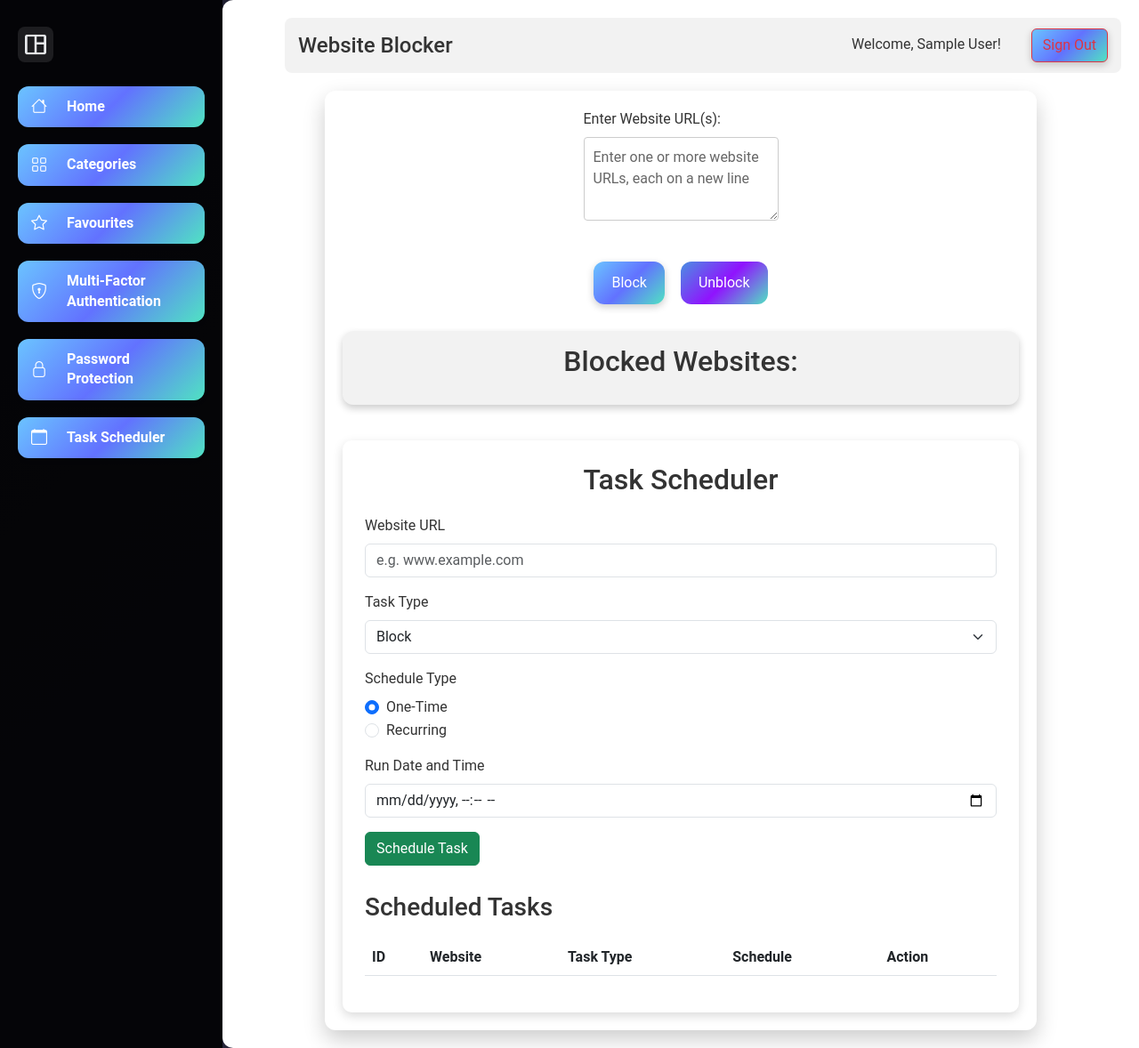
After one commit to Chella23/Project_flask_exe, a Flask app: page /task_schedular in a window 1280 px wide. The commit adds this page. Shown: the whole page at 89% size. Run offline with Flask 3, Linux system fonts and the light colour scheme; the visitor is signed in with stand-in values (Sample User, id 1); lists and menus that the app fills with data are empty; parts of the project's set-up code (start-up, migrations or seed data) failed here and were passed over; some libraries are stand-ins or nearby versions.

Commit message:
your commit is here

```diff
--- a/app/__init__.py
+++ b/app/__init__.py
@@ -37,5 +37,7 @@ def create_app():
         db.create_all()
         from .seeds import init_default_categories
         init_default_categories()
-
+    # Initialize the scheduler (import db from extensions instead)
+        from app.utils.task_schedular import init_scheduler
+        init_scheduler(app)
     return app
--- a/app/routes.py
+++ b/app/routes.py
@@ -1,3 +1,4 @@
+import datetime
 from flask import (
     Blueprint,
     jsonify,
@@ -10,12 +11,13 @@ from flask import (
 )
 from flask_mail import Message
 from app.utils.site_blocker import block_website, unblock_website
+from app.utils.task_schedular import add_scheduled_task
 from . import db, mail
 from .constants import Constants, Methods
 from bcrypt import hashpw, gensalt, checkpw
 import random
 import time
-from .models import db, User, DefaultCategory, DefaultWebsite, CustomCategory, CustomWebsite, Favorite,  PasswordProtection
+from .models import db, User, DefaultCategory, DefaultWebsite, CustomCategory, CustomWebsite, Favorite,  PasswordProtection, ScheduledTask
 from sqlalchemy.orm import joinedload
 
 
@@ -544,3 +546,92 @@ def password_protection():
     Serves the Password Protection setup page.
     """
     return render_template("pass_pro.html")
+
+
+@auth_bp.route("/task_schedular", methods=["GET"])
+def task_schedular():
+    """
+    GET:
+      - If the user is logged in, fetch and display all scheduled tasks.
+      - Render the task scheduler page (task_schedular.html) with the tasks.
+    """
+    if "user_id" not in session:
+        flash("Please sign in to access the Task Scheduler", "error")
+        return redirect(url_for("auth.signin"))
+
+    user_id = session["user_id"]
+    # Query scheduled tasks for the current user.
+    tasks = ScheduledTask.query.filter_by(user_id=user_id).all()
+    return render_template("task_schedular.html", tasks=tasks)
+
+
+@auth_bp.route("/add_task", methods=["POST"])
+def add_task():
+    """
+    POST:
+      - Create scheduled task(s) for the logged-in user.
+      - Expected JSON payload:
+            {
+                "website": "www.example.com",        # The website URL (for a single task)
+                "task_type": "block",                # "block" or "unblock"
+                "recurring": false,                  # Boolean; false for one-time tasks
+                "run_date": "2025-02-10T09:30:00",     # ISO 8601 string (if one-time)
+                "day_of_week": "Mon,Tue,Wed",          # For recurring tasks (optional)
+                "hour": 9,                           # For recurring tasks (optional)
+                "minute": 30                         # For recurring tasks (optional)
+            }
+      - The utility function add_scheduled_task() handles the scheduling logic.
+    """
+    if "user_id" not in session:
+        return jsonify({"success": False, "message": "User not logged in"}), 403
+
+    data = request.get_json()
+    if not data:
+        return jsonify({"success": False, "message": "Invalid request data"}), 400
+
+    user_id = session["user_id"]
+    website = data.get("website")
+    task_type = data.get("task_type")  # expected "block" or "unblock"
+    recurring = data.get("recurring", False)
+    run_date_str = data.get("run_date")  # for one-time tasks (ISO 8601 format)
+    day_of_week = data.get("day_of_week")  # for recurring tasks (e.g., "Mon,Tue,Wed")
+    hour = data.get("hour")
+    minute = data.get("minute")
+
+    # Convert run_date string to datetime if provided
+    run_date = None
+    if run_date_str:
+        try:
+            run_date = datetime.fromisoformat(run_date_str)
+        except ValueError:
+            return jsonify({"success": False, "message": "Invalid run_date format"}), 400
+
+    try:
+        # Call your utility function to add and schedule the task.
+        task = add_scheduled_task(user_id, website, task_type, run_date, recurring, day_of_week, hour, minute)
+    except Exception as e:
+        return jsonify({"success": False, "message": f"Error scheduling task: {str(e)}"}), 500
+
+    return jsonify({
+        "success": True,
+        "message": "Task added successfully",
+        "task": task.to_dict()  # assuming your ScheduledTask model has a to_dict() method
+    })
+
+
+@auth_bp.route("/delete_task/<int:task_id>", methods=["DELETE"])
+def delete_task(task_id):
+    """
+    DELETE:
+      - Delete a scheduled task by its ID if it belongs to the logged‑in user.
+    """
+    if "user_id" not in session:
+        return jsonify({"success": False, "message": "User not logged in"}), 403
+
+    task = ScheduledTask.query.get(task_id)
+    if not task or task.user_id != session["user_id"]:
+        return jsonify({"success": False, "message": "Task not found"}), 404
+
+    db.session.delete(task)
+    db.session.commit()
+    return jsonify({"success": True, "message": "Task deleted successfully"})
--- a/app/templates/categories.html
+++ b/app/templates/categories.html
@@ -161,7 +161,9 @@ function performAction(action, password = null) {
                 <li><a href="{{ url_for('auth.favourites') }}"><i class="bi bi-star"></i><span>Favourites</span></a></li>
                 <li><a href=""><i class="bi bi-shield-lock"></i><span>Multi-Factor Authentication</span></a></li>
                 <li><a href="{{ url_for('auth.password_protection') }}"> <i class="bi bi-lock"></i><span>Password Protection</span></a></li>
-            </ul>
+                <li><a href="{{ url_for('auth.task_schedular') }}"><i class="bi bi-calendar"></i><span>Task Scheduler</span></a></li>
+
+              </ul>
     </nav>
 
     <!-- Main Content -->
--- a/app/templates/fav.html
+++ b/app/templates/fav.html
@@ -154,7 +154,9 @@ function performAction(action, password = null) {
         <li><a href="{{ url_for('auth.favourites') }}" class="active"><i class="bi bi-star"></i><span>Favourites</span></a></li>
         <li><a href=""><i class="bi bi-shield-lock"></i><span>Multi-Factor Authentication</span></a></li>
         <li><a href="{{ url_for('auth.password_protection') }}"> <i class="bi bi-lock"></i><span>Password Protection</span></a></li>
-    </ul>
+        <li><a href="{{ url_for('auth.task_schedular') }}"><i class="bi bi-calendar"></i><span>Task Scheduler</span></a></li>
+
+      </ul>
     </nav>
 
     <!-- Main Content -->
--- a/app/templates/home.html
+++ b/app/templates/home.html
@@ -40,6 +40,8 @@
                 <li><a href="{{ url_for('auth.favourites') }}"><i class="bi bi-star"></i><span>Favourites</span></a></li>
                 <li><a href=""><i class="bi bi-shield-lock"></i><span>Multi-Factor Authentication</span></a></li>
                 <li><a href="{{ url_for('auth.password_protection') }}"> <i class="bi bi-lock"></i><span>Password Protection</span></a></li>
+                <li><a href="{{ url_for('auth.task_schedular') }}"><i class="bi bi-calendar"></i><span>Task Scheduler</span></a></li>
+
             </ul>
         </nav>
         <div class="main-content">
--- a/app/templates/pass_pro.html
+++ b/app/templates/pass_pro.html
@@ -163,6 +163,8 @@
                 <li><a href="{{ url_for('auth.favourites') }}"><i class="bi bi-star"></i><span>Favourites</span></a></li>
                 <li><a href=""><i class="bi bi-shield-lock"></i><span>Multi-Factor Authentication</span></a></li>
                 <li><a href="{{ url_for('auth.password_protection') }}" class="active"><i class="bi bi-lock"></i><span>Password Protection</span></a></li>
+                <li><a href="{{ url_for('auth.task_schedular') }}"><i class="bi bi-calendar"></i><span>Task Scheduler</span></a></li>
+
             </ul>
         </nav>
         <!-- Main Content -->
--- /dev/null
+++ b/app/templates/task_schedular.html
@@ -0,0 +1,337 @@
+<!DOCTYPE html>
+<html lang="en">
+<head>
+  <meta charset="UTF-8">
+  <meta name="viewport" content="width=device-width, initial-scale=1.0">
+  <title>Website Blocker Dashboard</title>
+  <link rel="stylesheet" href="/static/css/styles.css">
+  <link href="https://fonts.googleapis.com/css2?family=Inter:wght@400;500;600&display=swap" rel="stylesheet">
+  <link rel="stylesheet" href="https://cdn.jsdelivr.net/npm/bootstrap-icons/font/bootstrap-icons.css">
+  <!-- Bootstrap CSS -->
+  <link rel="stylesheet" href="https://cdn.jsdelivr.net/npm/bootstrap@5.3.0/dist/css/bootstrap.min.css">
+  <script src="https://cdn.jsdelivr.net/npm/sweetalert2@11"></script>
+  <script>
+    // Display flash messages (if any)
+    document.addEventListener("DOMContentLoaded", function () {
+      const flashMessages = JSON.parse('{{ get_flashed_messages(with_categories=True) | tojson | safe }}');
+      flashMessages.forEach(([category, message]) => {
+        Swal.fire({
+          icon: category === 'success' ? 'success' : 'error',
+          title: category.charAt(0).toUpperCase() + category.slice(1),
+          text: message,
+        });
+      });
+    });
+  </script>
+  <style>
+    /* Basic Dashboard Styling */
+    .dashboard {
+      display: flex;
+      flex-direction: column;
+      min-height: 100vh;
+    }
+    .sidebar {
+      width: 250px;
+      position: fixed;
+      height: 100%;
+      background: rgba(0, 0, 0, 0.85);
+      padding: 20px;
+    }
+    .main-content {
+      margin-left: 250px;
+      padding: 20px;
+    }
+    .topic h1 {
+      font-size: 24px;
+      margin: 0;
+    }
+    .welcome-text {
+      font-size: 16px;
+      margin-right: 10px;
+    }
+    /* Block/Unblock Form */
+    #block-website-form textarea {
+      width: 100%;
+      padding: 10px;
+      border: 1px solid #ccc;
+      border-radius: 4px;
+      resize: vertical;
+    }
+    .button-group {
+      margin-top: 10px;
+    }
+    /* Blocked Websites List */
+    #blocked-websites {
+      margin-top: 30px;
+    }
+    #blocked-websites h2 {
+      margin-bottom: 15px;
+    }
+    #blocked-list {
+      list-style: none;
+      padding-left: 0;
+    }
+    #blocked-list li {
+      padding: 8px 12px;
+      background: #f1f1f1;
+      margin-bottom: 8px;
+      border-radius: 4px;
+    }
+    /* Task Scheduler Section */
+    .scheduler-container {
+      background: #fff;
+      padding: 25px;
+      border-radius: 10px;
+      box-shadow: 0 4px 12px rgba(0, 0, 0, 0.15);
+      margin-top: 40px;
+    }
+    .scheduler-container h2 {
+      margin-bottom: 20px;
+    }
+    .form-section {
+      margin-bottom: 30px;
+    }
+    #recurringFields {
+      display: none;
+    }
+    /* Table styling for scheduled tasks */
+    #tasks-table {
+      margin-top: 20px;
+    }
+  </style>
+</head>
+<body>
+  <div class="dashboard">
+    <!-- Sidebar -->
+    <header>
+      <div class="menu-toggle" id="menu-toggle">
+        <img src="{{ url_for('static', filename='images/menutoggle.png') }}" alt="Menu Toggle">
+      </div>
+    </header>
+    <nav class="sidebar">
+      <ul class="menu">
+        <li><a href="{{ url_for('auth.success')}}" class="active"><i class="bi bi-house"></i><span>Home</span></a></li>
+        <li><a href="{{ url_for('auth.categories') }}"><i class="bi bi-grid"></i><span>Categories</span></a></li>
+        <li><a href="{{ url_for('auth.favourites') }}"><i class="bi bi-star"></i><span>Favourites</span></a></li>
+        <li><a href=""><i class="bi bi-shield-lock"></i><span>Multi-Factor Authentication</span></a></li>
+        <li><a href="{{ url_for('auth.password_protection') }}"><i class="bi bi-lock"></i><span>Password Protection</span></a></li>
+        <li><a href="{{ url_for('auth.task_schedular') }}"><i class="bi bi-calendar"></i><span>Task Scheduler</span></a></li>
+
+    </ul>
+    </nav>
+    <!-- Main Content -->
+    <div class="main-content">
+      <header class="topic d-flex justify-content-between align-items-center">
+        <h1>Website Blocker</h1>
+        <div>
+          {% if session.get('user_id') %}
+            <span class="welcome-text">Welcome, {{ session.get('user_name')}}!</span>
+            <a href="{{ url_for('auth.signout') }}" class="signout btn btn-outline-danger">Sign Out</a>
+          {% else %}
+            <a href="{{ url_for('auth.signin') }}" class="signin btn btn-outline-primary">Sign In</a>
+            <a href="{{ url_for('auth.signup') }}" class="signup btn btn-outline-success">Sign Up</a>
+          {% endif %}
+        </div>
+      </header>
+      <section id="content">
+        <!-- Block/Unblock Section -->
+        <form id="block-website-form" class="mb-4">
+          <div class="mb-3">
+            <label for="website-url" class="form-label">Enter Website URL(s):</label>
+            <textarea class="form-control" id="website-url" placeholder="Enter one or more website URLs, each on a new line" rows="3"></textarea>
+          </div>
+          <div class="button-group">
+            <button type="button" id="block-btn" class="btn btn-primary me-2">Block</button>
+            <button type="button" id="unblock-btn" class="btn btn-secondary">Unblock</button>
+          </div>
+        </form>
+        <div id="blocked-websites" class="mb-4">
+          <h2>Blocked Websites:</h2>
+          <ul id="blocked-list" class="list-group"></ul>
+        </div>
+        <!-- Task Scheduler Section -->
+        <div class="scheduler-container">
+          <h2 class="text-center">Task Scheduler</h2>
+          <form id="task-scheduler-form" class="form-section">
+            <div class="mb-3">
+              <label for="scheduler-website" class="form-label">Website URL</label>
+              <input type="text" class="form-control" id="scheduler-website" placeholder="e.g. www.example.com" required>
+            </div>
+            <div class="mb-3">
+              <label for="task-type" class="form-label">Task Type</label>
+              <select class="form-select" id="task-type" required>
+                <option value="block" selected>Block</option>
+                <option value="unblock">Unblock</option>
+              </select>
+            </div>
+            <div class="mb-3">
+              <label class="form-label">Schedule Type</label>
+              <div class="form-check">
+                <input class="form-check-input" type="radio" name="scheduleType" id="oneTime" value="one-time" checked>
+                <label class="form-check-label" for="oneTime">One-Time</label>
+              </div>
+              <div class="form-check">
+                <input class="form-check-input" type="radio" name="scheduleType" id="recurring" value="recurring">
+                <label class="form-check-label" for="recurring">Recurring</label>
+              </div>
+            </div>
+            <div id="oneTimeFields" class="mb-3">
+              <label for="run-date" class="form-label">Run Date and Time</label>
+              <input type="datetime-local" class="form-control" id="run-date">
+            </div>
+            <div id="recurringFields" class="mb-3" style="display:none;">
+              <div class="mb-3">
+                <label for="day-of-week" class="form-label">Day(s) of Week</label>
+                <input type="text" class="form-control" id="day-of-week" placeholder="e.g. mon,tue,wed">
+              </div>
+              <div class="mb-3">
+                <label for="hour" class="form-label">Hour (0-23)</label>
+                <input type="number" class="form-control" id="hour" min="0" max="23">
+              </div>
+              <div class="mb-3">
+                <label for="minute" class="form-label">Minute (0-59)</label>
+                <input type="number" class="form-control" id="minute" min="0" max="59">
+              </div>
+            </div>
+            <button type="submit" class="btn btn-success">Schedule Task</button>
+          </form>
+          <h3 class="mt-4">Scheduled Tasks</h3>
+          <table class="table table-striped" id="tasks-table">
+            <thead>
+              <tr>
+                <th>ID</th>
+                <th>Website</th>
+                <th>Task Type</th>
+                <th>Schedule</th>
+                <th>Action</th>
+              </tr>
+            </thead>
+            <tbody id="tasks-table-body">
+              <!-- Tasks will be populated here via JS -->
+            </tbody>
+          </table>
+        </div>
+      </section>
+    </div>
+  </div>
+  <!-- Include JavaScript -->
+  <script src="/static/js/app.js?v=2"></script>
+  <script src="/static/js/script.js?v=2"></script>
+  <script>
+    // Task Scheduler JS Code
+    document.addEventListener("DOMContentLoaded", function() {
+      const taskForm = document.getElementById("task-scheduler-form");
+      const oneTimeFields = document.getElementById("oneTimeFields");
+      const recurringFields = document.getElementById("recurringFields");
+      const scheduleTypeRadios = document.getElementsByName("scheduleType");
+      const tasksTableBody = document.getElementById("tasks-table-body");
+
+      scheduleTypeRadios.forEach(radio => {
+        radio.addEventListener("change", function() {
+          if (this.value === "one-time") {
+            oneTimeFields.style.display = "block";
+            recurringFields.style.display = "none";
+          } else {
+            oneTimeFields.style.display = "none";
+            recurringFields.style.display = "block";
+          }
+        });
+      });
+
+      taskForm.addEventListener("submit", async function(e) {
+        e.preventDefault();
+        const website = document.getElementById("scheduler-website").value.trim();
+        const taskType = document.getElementById("task-type").value;
+        const scheduleType = document.querySelector('input[name="scheduleType"]:checked').value;
+        let payload = { website, task_type: taskType, recurring: scheduleType === "recurring" };
+
+        if (scheduleType === "one-time") {
+          const runDate = document.getElementById("run-date").value;
+          if (!runDate) {
+            Swal.fire("Error", "Please enter a run date and time.", "error");
+            return;
+          }
+          payload.run_date = runDate;
+        } else {
+          const dayOfWeek = document.getElementById("day-of-week").value.trim();
+          const hour = document.getElementById("hour").value;
+          const minute = document.getElementById("minute").value;
+          if (!dayOfWeek || hour === "" || minute === "") {
+            Swal.fire("Error", "Please fill all recurring fields.", "error");
+            return;
+          }
+          payload.day_of_week = dayOfWeek;
+          payload.hour = parseInt(hour);
+          payload.minute = parseInt(minute);
+        }
+
+        try {
+          const response = await fetch("/add_task", {
+            method: "POST",
+            headers: { "Content-Type": "application/json" },
+            body: JSON.stringify(payload)
+          });
+          const data = await response.json();
+          if (data.success) {
+            Swal.fire("Success", "Task scheduled successfully!", "success");
+            loadTasks();
+            taskForm.reset();
+            oneTimeFields.style.display = "block";
+            recurringFields.style.display = "none";
+          } else {
+            Swal.fire("Error", data.message, "error");
+          }
+        } catch (error) {
+          console.error("Error scheduling task:", error);
+          Swal.fire("Error", "An error occurred while scheduling the task.", "error");
+        }
+      });
+
+      async function loadTasks() {
+        try {
+          const response = await fetch("/get_tasks");
+          const tasks = await response.json();
+          tasksTableBody.innerHTML = "";
+          tasks.forEach(task => {
+            const tr = document.createElement("tr");
+            const scheduleInfo = task.recurring
+              ? `Recurring: ${task.day_of_week}, ${task.hour}:${task.minute}`
+              : task.run_date
+                ? `One-Time: ${new Date(task.run_date).toLocaleString()}`
+                : "";
+            tr.innerHTML = `
+              <td>${task.id}</td>
+              <td>${task.website}</td>
+              <td>${task.task_type}</td>
+              <td>${scheduleInfo}</td>
+              <td><button class="btn btn-danger btn-sm" onclick="deleteTask(${task.id})">Delete</button></td>
+            `;
+            tasksTableBody.appendChild(tr);
+          });
+        } catch (error) {
+          console.error("Error loading tasks:", error);
+        }
+      }
+
+      window.deleteTask = async function(taskId) {
+        if (!confirm("Are you sure you want to delete this task?")) return;
+        try {
+          const response = await fetch(`/delete_task/${taskId}`, { method: "DELETE" });
+          const data = await response.json();
+          if (data.success) {
+            Swal.fire("Success", "Task deleted successfully!", "success");
+            loadTasks();
+          } else {
+            Swal.fire("Error", data.message, "error");
+          }
+        } catch (error) {
+          console.error("Error deleting task:", error);
+          Swal.fire("Error", "An error occurred while deleting the task.", "error");
+        }
+      };
+
+      loadTasks();
+    });
+  </script>
+</body>
+</html>
```
Also changed, not shown: app/models.py (+18 -0 lines), app/utils/blocked_websites.txt (deleted, +0 -8 lines), app/utils/task_schedular.py (added, +114 -0 lines).
